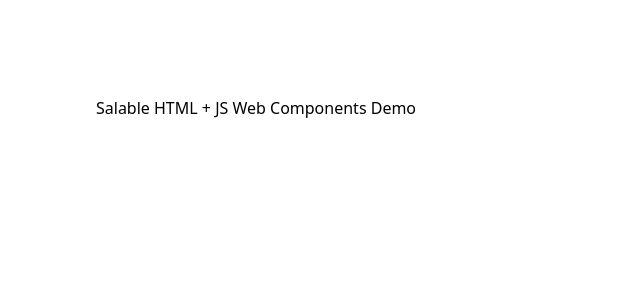
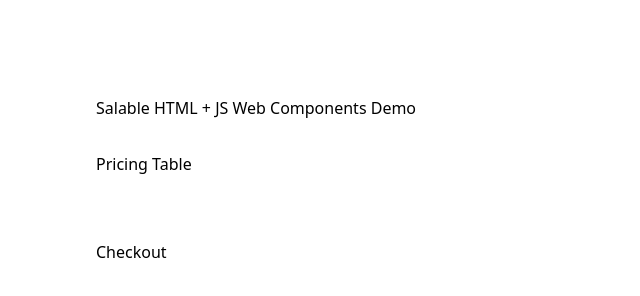
Before and after one commit to Salable/Salable-Web-Components-HTML-JS-Demo, a plain HTML site: page index.html in a window 1280 px wide. Shown: the whole page, without its empty margins (0-640 px from the left). Drawn offline with nearby package versions, Linux system fonts and the light colour scheme.

Commit message:
add titles

```diff
--- a/index.html
+++ b/index.html
@@ -15,6 +15,7 @@
 <body>
 <main class="flex min-h-screen flex-col gap-8 p-24">
     <h1>Salable HTML + JS Web Components Demo</h1>
+    <h2>Pricing Table</h2>
     <salable-pricing-table
         id="pricing-table"
         api-key="test_19fda9530350e27eb3948749d511c9d51d09e7c5"
@@ -24,6 +25,7 @@
         global-grantee-id="123"
         member="456"
     ></salable-pricing-table>
+    <h2>Checkout</h2>
     <salable-checkout
         api-key="test_19fda9530350e27eb3948749d511c9d51d09e7c5"
         plan-uuid='390fe44d-33d9-48fc-9863-eb641e148249'
```
